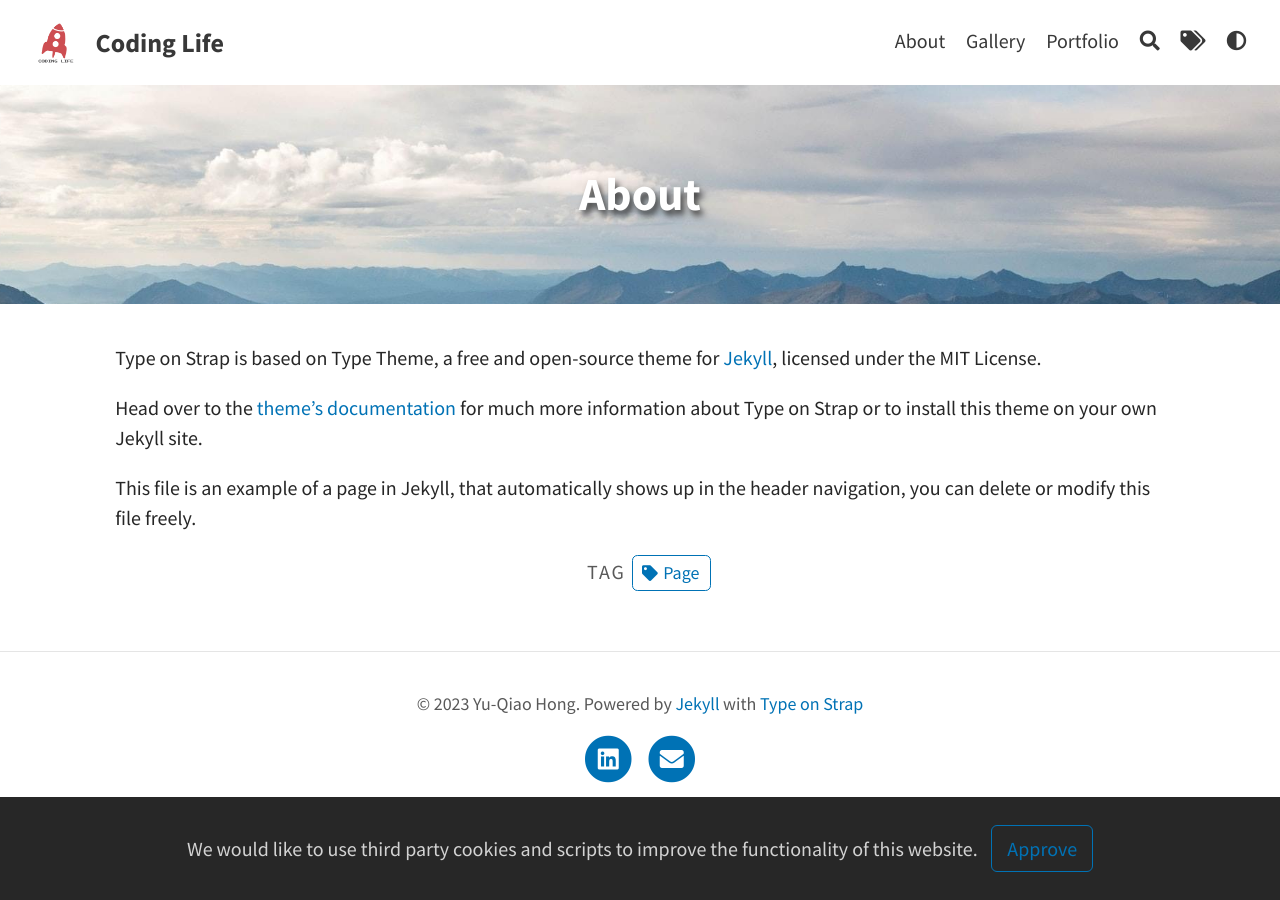
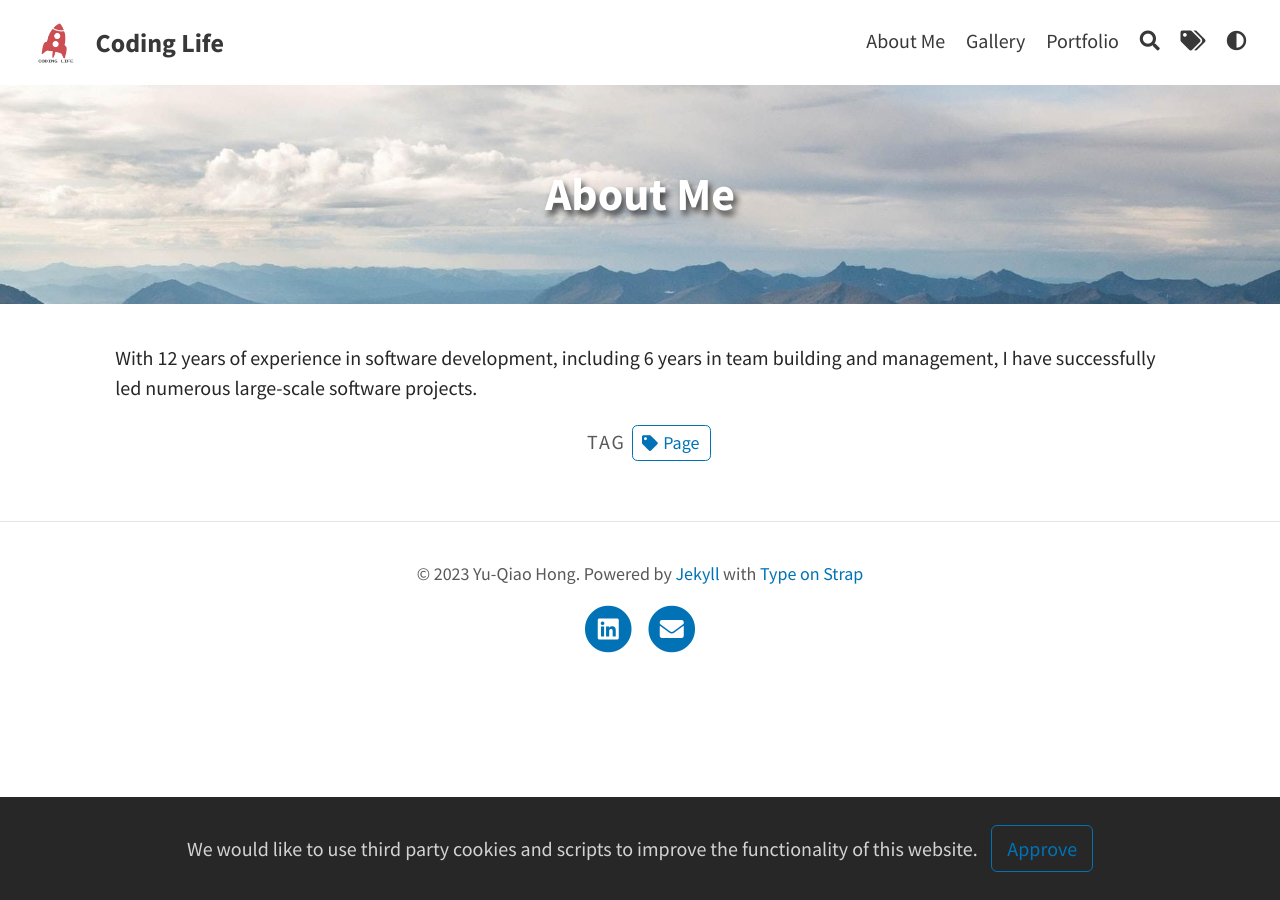
Before and after one commit to Yu-Qiao-Hong/Yu-Qiao-Hong.github.io, a Jekyll site: the page built from pages/about.md, in a window 1280 px wide. Built offline with Jekyll 4.4.1, drawn with Linux system fonts in a browser that asks for light colours.

Commit message:
about -> about me

```diff
--- a/pages/about.md
+++ b/pages/about.md
@@ -1,13 +1,9 @@
 ---
 layout: page
-title: About
+title: About Me
 permalink: /about/
 feature-img: "assets/img/pexels/travel.jpeg"
 tags: [Page]
 ---
 
-Type on Strap is based on Type Theme, a free and open-source theme for [Jekyll](http://jekyllrb.com/), licensed under the MIT License.
-
-Head over to the [theme's documentation](https://github.io/sylhare/Type-on-Strap) for much more information about Type on Strap or to install this theme on your own Jekyll site.
-
-This file is an example of a page in Jekyll, that automatically shows up in the header navigation, you can delete or modify this file freely.
+With 12 years of experience in software development, including 6 years in team building and management, I have successfully led numerous large-scale software projects.
```
Also changed, not shown: _posts/2016-11-28-CSharp_Checked_Unchecked.md (line endings or trailing spaces).
